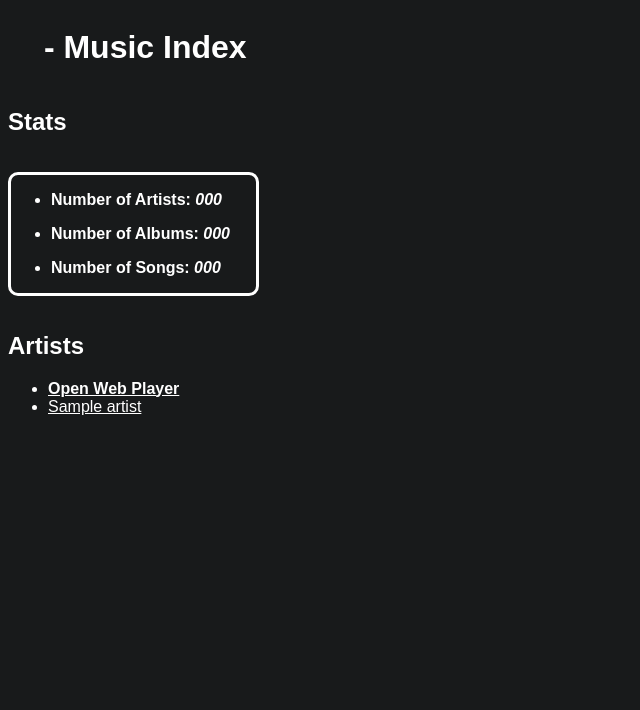
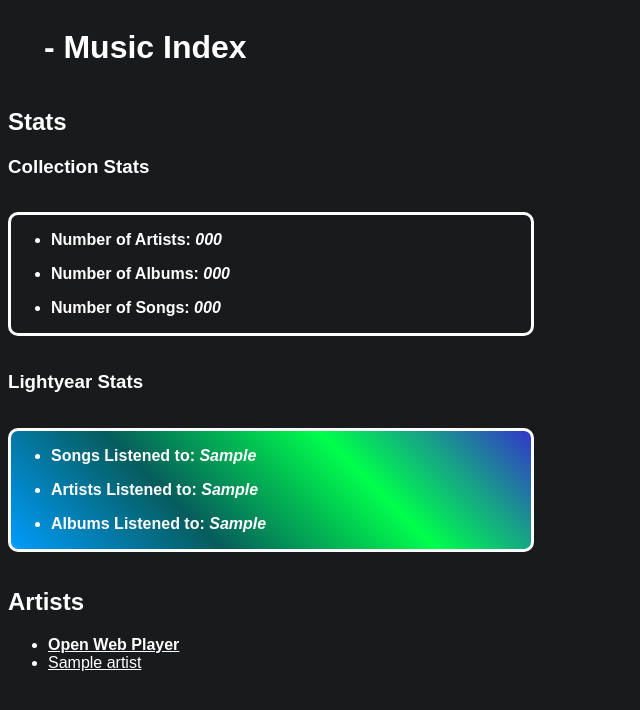
Before and after one commit to Supersonic-Music/Supersonic-Server, a Flask app: template templates/index.html in a window 1280 px wide. Shown: the top 710 px of the page, without its empty margins (0-640 px from the left). Run offline with Flask 3, Linux system fonts and the light colour scheme; the template is opened without the code that fills it: most values are stand-ins (such as "Sample title", 1, 10 or a date in 2020); parts of the project's set-up code (start-up, migrations or seed data) failed here and were passed over.

Commit message:
Add Lightyear support to web index

```diff
--- a/main.py
+++ b/main.py
@@ -2,6 +2,7 @@
 
 from flask import Flask, send_file, render_template, abort
 from info import ProgramData
+from lightyear import generate_lightyear_stats
 ProgramData = ProgramData()
 from config import UserOptions
 UserOptions = UserOptions()
@@ -31,7 +32,17 @@ def serve_music(filename):
 def index():
     artists = os.listdir(MUSIC_DIR)
     PROGRAM_NAME = ProgramData.PROGRAM_NAME
-    return render_template('index.html', artists=artists, PROGRAM_NAME=PROGRAM_NAME, number_of_artists=stats["number_of_artists"], number_of_albums=stats["number_of_albums"], number_of_songs=stats["number_of_songs"])
+    return render_template(
+        'index.html', artists=artists,
+        PROGRAM_NAME=PROGRAM_NAME,
+        number_of_artists=stats["number_of_artists"],
+        number_of_albums=stats["number_of_albums"],
+        number_of_songs=stats["number_of_songs"],
+        lightyear_songs_listened_to=lightyear_stats[0][0]["songs_listened_to"],
+        lightyear_artists_listened_to=lightyear_stats[0][0]["artists_listened_to"],
+        lightyear_albums_listened_to=lightyear_stats[0][0]["albums_listened_to"],
+        lightyear_artists=lightyear_stats[1]
+    )
 
 # Create a route to list albums for a specific artist
 @app.route('/<artist>/')
@@ -62,4 +73,5 @@ if __name__ == '__main__':
     if UserOptions.SCAN_COLLECTION_ON_STARTUP == True:
         from scan_music import scan_music
         stats = scan_music(MUSIC_DIR, CAL_DIR)
+        lightyear_stats = generate_lightyear_stats(UserOptions.LIGHTYEAR_PATH)
     app.run(host='0.0.0.0', port=6969)
--- a/static/css/style.css
+++ b/static/css/style.css
@@ -39,3 +39,19 @@ a:visited {
 a:active {
     color: rgb(76, 76, 76);
 }
+
+.gradient-border {
+    position: relative;
+}
+
+.gradient-border::before {
+    content: "";
+    position: absolute;
+    top: -2px;
+    left: -2px;
+    right: -2px;
+    bottom: -2px;
+    background: linear-gradient(45deg, #009dff, #065c5c, #00ff4c, #3333cc);
+    border-radius: 10px;
+    z-index: -1;
+}
--- a/templates/index.html
+++ b/templates/index.html
@@ -10,10 +10,17 @@
          {{ PROGRAM_NAME }} - Music Index </h1>
     <br>
     <h2>Stats</h2>
-    <ul style="border-width: 0.2rem; border-radius: 10px; border-style: solid; display: inline-block; padding-right: 1.6rem;">
+    <h3>Collection Stats</h3>
+    <ul style="border-width: 0.2rem; border-radius: 10px; border-style: solid; display: inline-block; width: 30rem;">
         <b><li><p>Number of Artists:<i> {{ number_of_artists }}</i></p></li></b>
         <b><li><p>Number of Albums:<i> {{ number_of_albums }}</i></p></li></b>
         <b><li><p>Number of Songs:<i> {{ number_of_songs }}</i></p></li></b>
+    </ul>
+    <h3>Lightyear Stats</h3>
+    <ul class="gradient-border" style="border-width: 0.2rem; border-radius: 10px; border-style: solid; display: inline-block; width: 30rem;">
+        <b><li><p>Songs Listened to:<i> {{ lightyear_songs_listened_to }}</i></p></li></b>
+        <b><li><p>Artists Listened to:<i> {{ lightyear_artists_listened_to }}</i></p></li></b>
+        <b><li><p>Albums Listened to:<i> {{ lightyear_albums_listened_to }}</i></p></li></b>
     </ul>
     <h2>Artists</h2>
     <ul>
```
Also changed, not shown: lightyear.py (+5 -4 lines).
